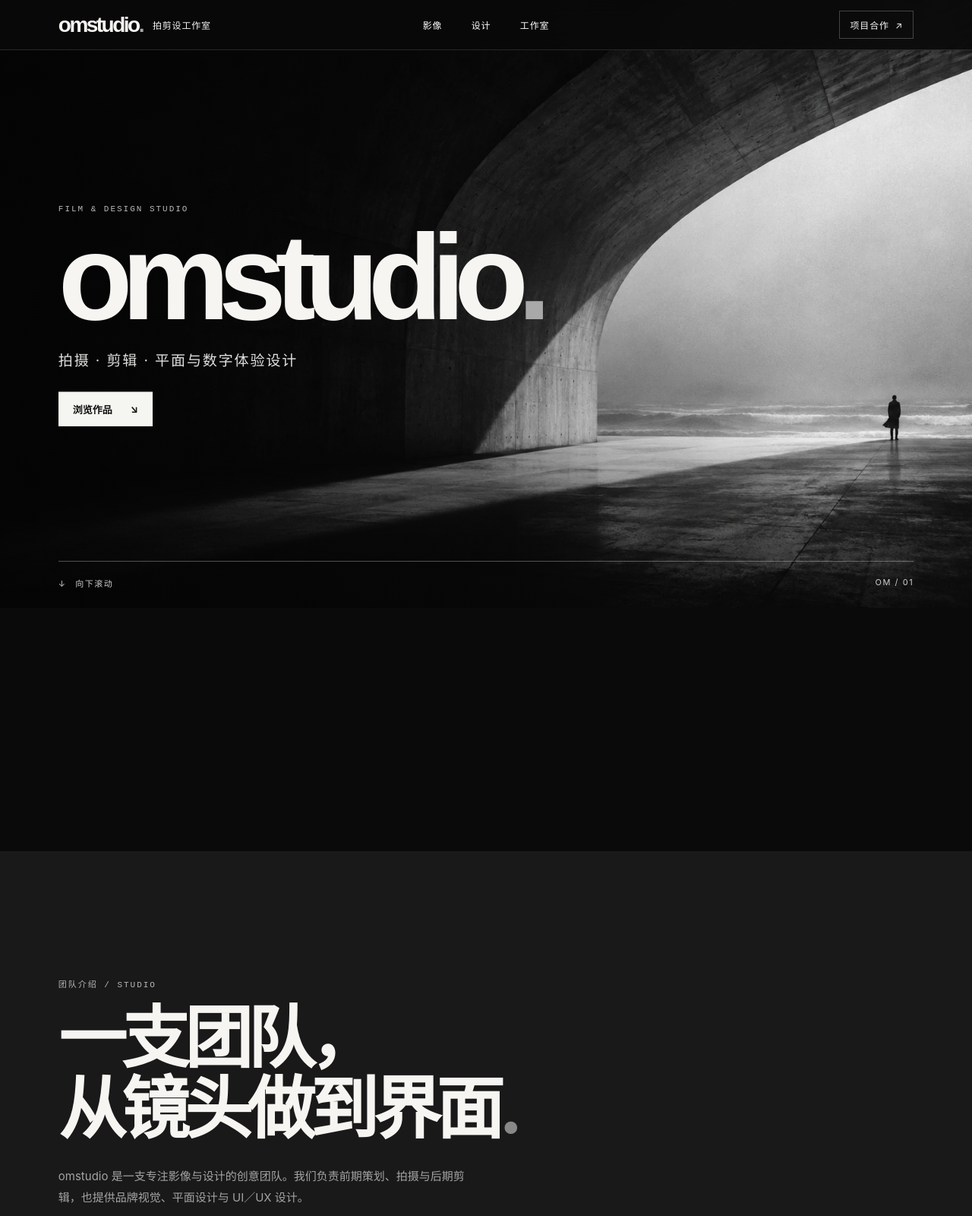
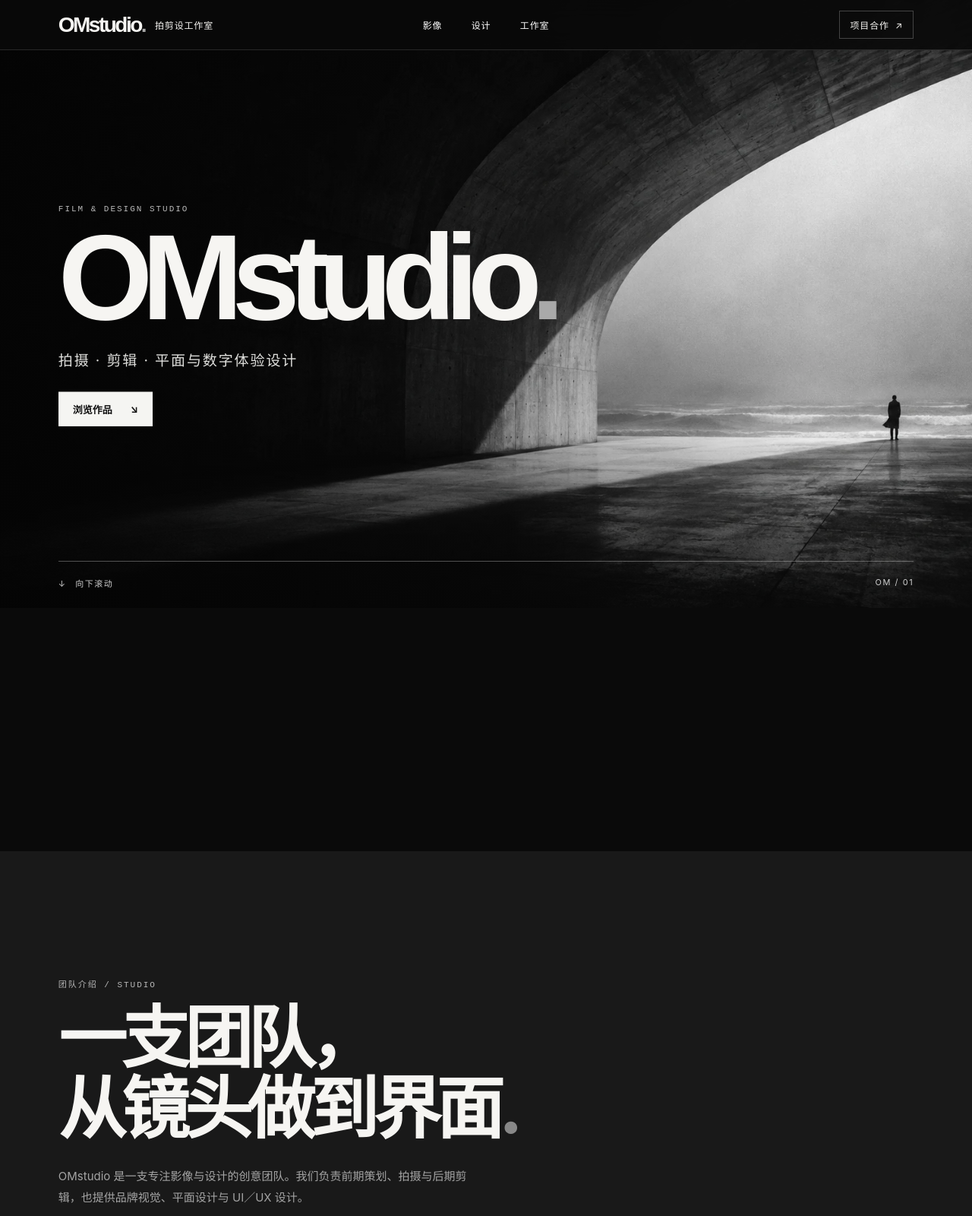
Before and after one commit to laughterliu41-png/omstudio, a plain HTML site: page index.html in a window 1280 px wide. Shown: the top 1600 px of the page at 76% size. Drawn offline with Linux system fonts and the light colour scheme.

Commit message:
Set brand name to OMstudio

```diff
--- a/index.html
+++ b/index.html
@@ -3,8 +3,8 @@
 <head>
 <meta charset="utf-8">
 <meta name="viewport" content="width=device-width, initial-scale=1">
-<meta name="description" content="omstudio 拍剪设工作室，提供拍摄、剪辑、平面设计与 UI／UX 设计。">
-<title>omstudio — 拍剪设工作室</title>
+<meta name="description" content="OMstudio 拍剪设工作室，提供拍摄、剪辑、平面设计与 UI／UX 设计。">
+<title>OMstudio — 拍剪设工作室</title>
 <link rel="stylesheet" href="style.css">
 <script src="works.js" defer></script>
 <meta name="studio-api" content="">
@@ -12,7 +12,7 @@
 </head>
 <body id="top">
 <header class="header">
-  <a href="#top" class="brand" aria-label="omstudio 首页"><strong>omstudio<span>.</span></strong><span class="wordmark">拍剪设工作室</span></a>
+  <a href="#top" class="brand" aria-label="OMstudio 首页"><strong>OMstudio<span>.</span></strong><span class="wordmark">拍剪设工作室</span></a>
   <nav aria-label="主导航"><a href="#film">影像</a><a href="#design">设计</a><a href="#studio">工作室</a></nav>
   <a class="contact" href="#contact">项目合作 <span aria-hidden="true">↗</span></a>
 </header>
@@ -23,7 +23,7 @@
     <div class="shade"></div>
     <div class="hero-body">
       <p class="eyebrow">FILM &amp; DESIGN STUDIO</p>
-      <h1 id="hero-title">omstudio<span>.</span></h1>
+      <h1 id="hero-title">OMstudio<span>.</span></h1>
       <p class="intro">拍摄 · 剪辑 · 平面与数字体验设计</p>
       <a class="primary" href="#film">浏览作品 <span aria-hidden="true">↘</span></a>
     </div>
@@ -34,7 +34,7 @@
   <div class="wrap">
     <p class="eyebrow">团队介绍 / STUDIO</p>
     <h2 id="profile-heading">一支团队，<br>从镜头做到界面<span>.</span></h2>
-    <p id="profile-bio">omstudio 是一支专注影像与设计的创意团队。我们负责前期策划、拍摄与后期剪辑，也提供品牌视觉、平面设计与 UI／UX 设计。</p>
+    <p id="profile-bio">OMstudio 是一支专注影像与设计的创意团队。我们负责前期策划、拍摄与后期剪辑，也提供品牌视觉、平面设计与 UI／UX 设计。</p>
     <div class="services"><span>拍摄策划与执行</span><span>剪辑与调色</span><span>品牌与平面设计</span><span>UI／UX 设计</span></div>
   </div>
 </section>
@@ -84,7 +84,7 @@
         <div><span class="contact-qr">待添加二维码</span><span>合作微信</span></div>
       </div>
     </div>
-    <div class="footline"><span>omstudio / 拍剪设工作室</span><span>Demo · 作品为概念示例</span><a href="#top">返回顶部 ↑</a></div>
+    <div class="footline"><span>OMstudio / 拍剪设工作室</span><span>Demo · 作品为概念示例</span><a href="#top">返回顶部 ↑</a></div>
   </div>
 </footer>
 <dialog id="project-dialog" aria-labelledby="dialog-title">
```
